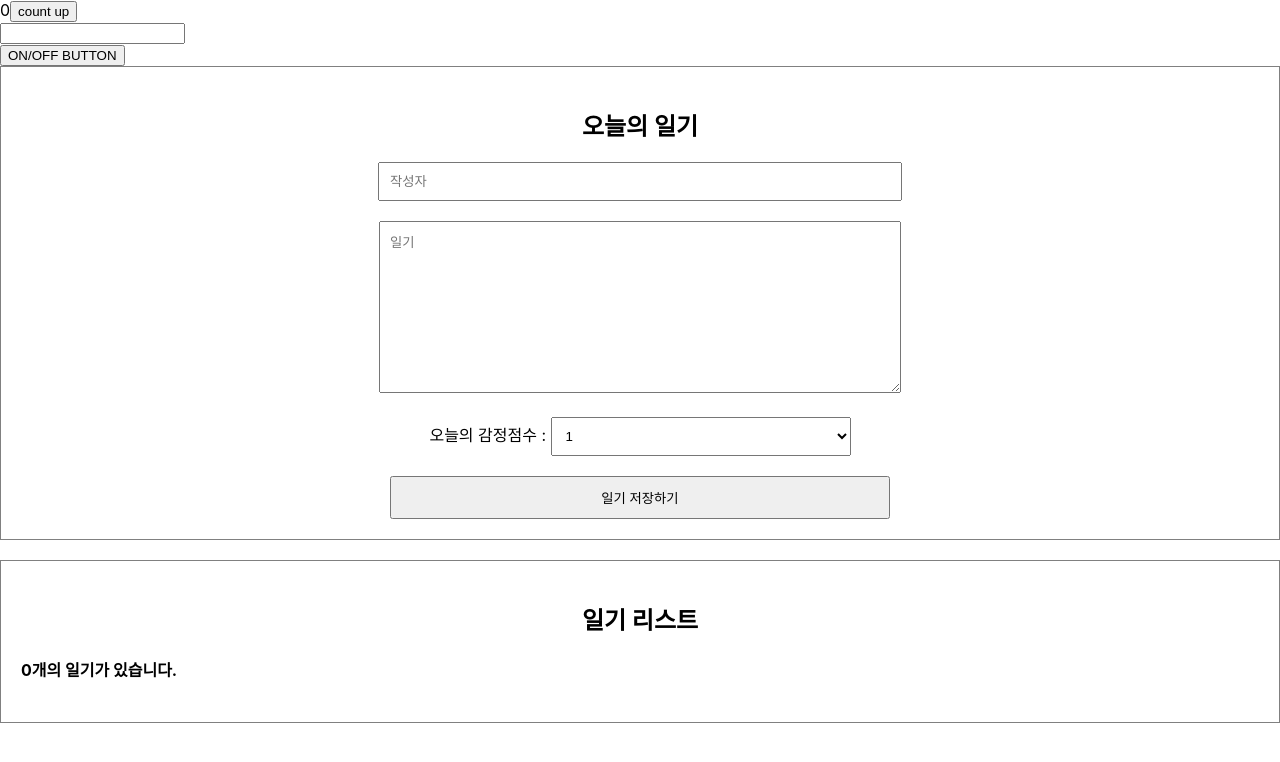
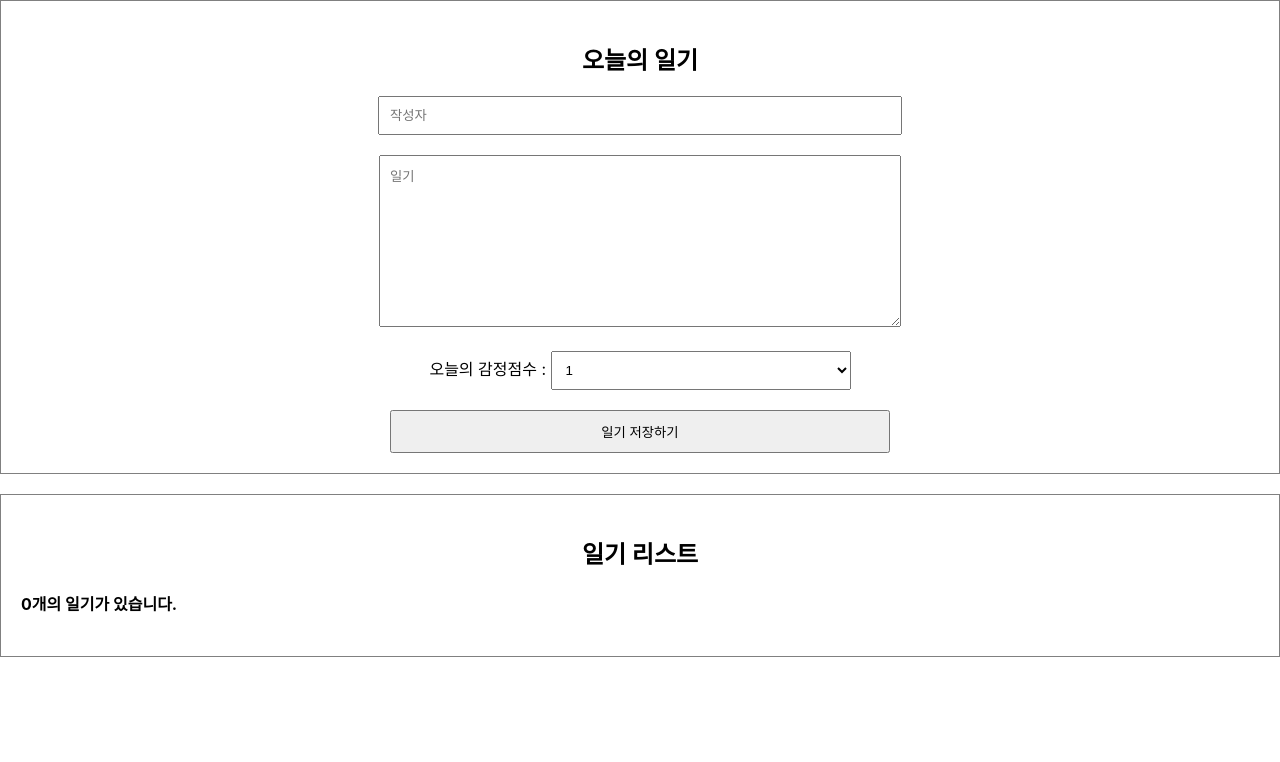
Before and after one commit to hyeonukdev/simple_diary, a React (Create React App) app: page / in a window 1280 px wide. Shown: the top 762 px of the page. Built offline with nearby package versions, Linux system fonts and the light colour scheme.

Commit message:
:fire: Remove LifeCycle test code

```diff
--- a/src/App.js
+++ b/src/App.js
@@ -1,7 +1,6 @@
 import { useRef, useState } from "react";
 import DiaryEditor from "./pages/DiaryEditor";
 import DiaryList from "./pages/DiaryList";
-import LifeCycle from "./pages/LifeCycle";
 
 const App = () => {
   const [data, setData] = useState([]);
@@ -36,7 +35,6 @@ const App = () => {
 
   return (
     <div className="App">
-      <LifeCycle />
       <DiaryEditor onCreate={onCreate} />
       <DiaryList onEdit={onEdit} onRemove={onRemove} diaryList={data} />
     </div>
```
